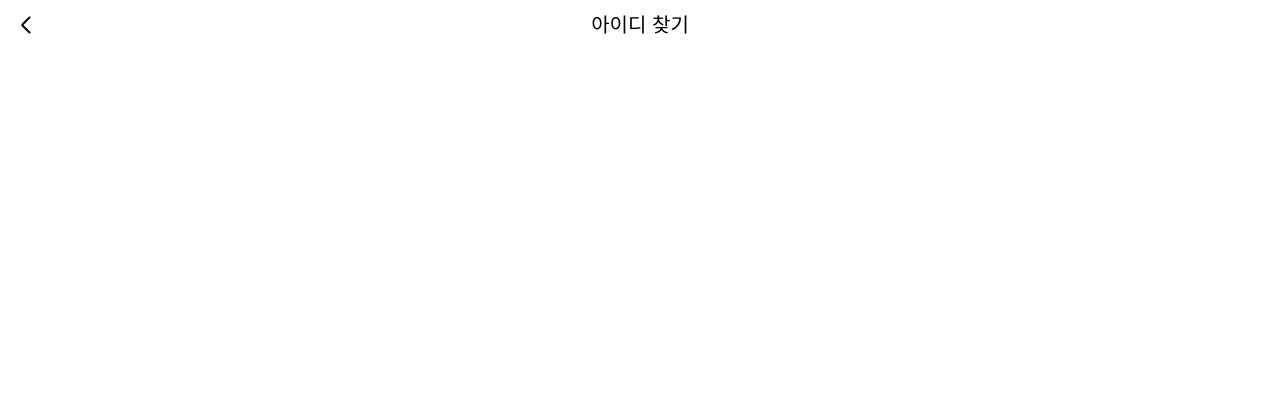
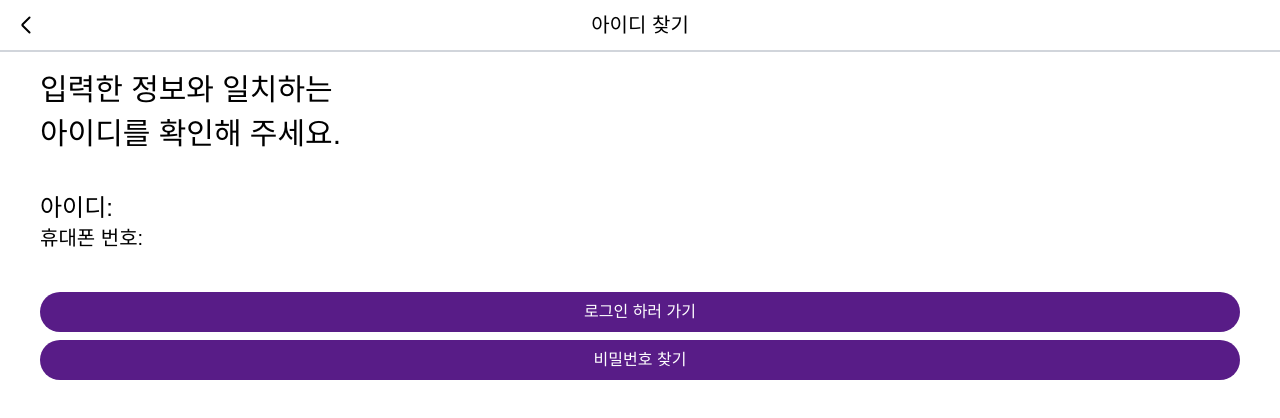
Before and after one commit to co-troll/todoBlock, a Next.js app in the folder front/: page /findid/userid in a window 1280 px wide. Shown: the top 418 px of the page. Built offline with nearby package versions, Linux system fonts and the light colour scheme; a web font is replaced by a local one.

Commit message:
1018 SMSConfirm ing

```diff
--- a/front/package.json
+++ b/front/package.json
@@ -13,12 +13,14 @@
     "@react-three/fiber": "^8.17.10",
     "@react-three/rapier": "^1.5.0",
     "axios": "^1.7.7",
+    "env": "^0.0.2",
     "jotai": "^2.10.0",
     "js-cookie": "^3.0.5",
     "next": "14.2.13",
     "react": "^18",
     "react-calendar": "^5.0.0",
     "react-dom": "^18",
+    "solapi": "^5.3.1",
     "three": "^0.169.0"
   },
   "devDependencies": {
--- a/front/src/app/findid/page.tsx
+++ b/front/src/app/findid/page.tsx
@@ -1,20 +1,23 @@
 'use client'
 
-import React, { useRef } from 'react'
+import React, { useRef, useState } from 'react'
 import BackDiv from '../components/BackDiv'
 import Line from '../components/Line'
 import { useRouter } from 'next/navigation';
 import { useAtom } from 'jotai';
-import { urlAtom } from '../state/Atom';
-import Findid from '../moecules/Findid';
+import { userInputAtom, urlAtom, userAtom } from '../state/Atom';
 import axios from 'axios';
 
 const page = () => {
 
     const [url, setUrl] = useAtom(urlAtom);
+    const [userInput, setUserInput] = useAtom(userInputAtom);
+    const [SMSConfirm, setSMSConfirm] = useState(false);
 
     setUrl(false);
 
+    const phoneInput = useRef<any>(null);
+    const SMSConfirmInput = useRef<any>(null);
     const router = useRouter();
 
     const toFindPw = () => {
@@ -25,21 +28,48 @@ const page = () => {
         router.push('/findid')
     }
 
+    // 인증요청 버튼
+    const reqPhone = async () => {
+        const phoneValue = phoneInput.current.value;
 
-    const phoneInput = useRef<any>(null);
+        try {
+            const response = await axios.post('http://localhost:4000/', phoneValue)
+            // response에 랜덤함수값
+            console.log(response)
+            // setSMSConfirm(response)
+        } catch (error) {
+            console.error('에러 발생', error)
+        }
+    }
 
+    // 인증확인 버튼
+    const checkNum = () => {
+        const SMSConfirmValue = SMSConfirmInput.current.value;
+        if(SMSConfirm === SMSConfirmValue){
+            console.log('인증완료')
+            alert('인증 완료되었습니다.')
+            return true;
+        }
+    }
+
+    // 아이디 찾기 버튼
     const findBtn = async () => {
         const phoneValue = phoneInput.current.value;
 
         try {
             const response = await axios.post('http://localhost:4000/users/findingpassword', { phoneNumber: phoneValue })
-            console.log(response.data)
-            if (response.data){
-                router.push('findid/userid')
-            }else{
+            console.log(response.data.uid)
+            if (response.data) {
+                if (checkNum()) {
+                    setUserInput({
+                        uid: response.data.uid,
+                        uphone: phoneValue,
+                    })
+                    router.push('findid/userid')
+                }
+            } else {
                 console.log('오류 발생')
             }
-
         } catch (error) {
             console.error('에러 발생', error)
         }
@@ -60,16 +90,16 @@ const page = () => {
                     </div>
                 </div>
             </div>
-            <div className='flex flex-col gap-5 px-10 pt-5'>
+            <div className='flex flex-col gap-4 px-10'>
                 <div className='flex gap-1'>
                     <input type='text' ref={phoneInput} placeholder='휴대전화번호 입력(`-`제외)' className='w-3/4 h-10 border-b-[1px] pl-1 focus:outline-none'></input>
-                    <button className='w-1/4 h-10 border-[1px] border-purple-900 rounded-full text-sm font-bold text-purple-900'>인증번호 전송</button>
+                    <button className='w-1/4 h-10 border-[1px] border-purple-900/80 rounded-full text-sm font-bold text-purple-900' onClick={reqPhone}>인증번호 전송</button>
                 </div>
                 <div className='flex gap-1'>
                     <input type='text' placeholder='인증번호 입력' className='w-3/4 h-10 border-b-[1px] pl-1 focus:outline-none'></input>
-                    <button className='w-1/4 h-10 border-[1px] border-purple-900 rounded-full text-sm font-bold text-purple-900'>확인</button>
+                    <button className='w-1/4 h-10 border-[1px] border-purple-900/80 rounded-full text-sm font-bold text-purple-900'>확인</button>
                 </div>
-                <button className='w-full h-10 rounded-full bg-purple-900 text-white' onClick={findBtn}>아이디 찾기</button>
+                <button className='w-full h-10 rounded-full bg-purple-900/80 text-white' onClick={findBtn}>아이디 찾기</button>
             </div>
             {/* <Findid /> */}
         </div>
--- a/front/src/app/findid/userid/page.tsx
+++ b/front/src/app/findid/userid/page.tsx
@@ -1,23 +1,47 @@
 'use client'
 
 import BackDiv from '@/app/components/BackDiv'
-import { urlAtom } from '@/app/state/Atom';
-import axios from 'axios';
-import { useAtom } from 'jotai'
+import Line from '@/app/components/Line';
+import { urlAtom, userInputAtom } from '@/app/state/Atom';
+import { useAtom, useAtomValue } from 'jotai'
+import { useRouter } from 'next/navigation';
 
 const page = () => {
 
     const [url, setUrl] = useAtom(urlAtom);
+    const userInput = useAtomValue(userInputAtom);
+    const router = useRouter();
 
     setUrl(true);
 
-    // try{
-    //     const response = axios.get()
-    // }
+    const toLogin = () => {
+        router.push('/login')
+    }
+
+    const toFindPw = () => {
+        router.push('/findpw')
+    }
 
     return (
-        <div>
-            <BackDiv text='아이디 찾기' />
+        <div className='w-full flex flex-col gap-5'>
+            <div>
+                <BackDiv text='아이디 찾기' />
+                <Line color='border-gray-300 border-[1px]' />
+            </div>
+            <div className='flex flex-col w-full px-10 gap-10'>
+                <div className='flex flex-col text-3xl gap-2'>
+                    <p>입력한 정보와 일치하는 </p>
+                    <p>아이디를 확인해 주세요.</p>
+                </div>
+                <div>
+                    <div className='text-2xl'>아이디: {userInput.uid}</div>
+                    <div className='text-xl'>휴대폰 번호: {userInput.uphone}</div>
+                </div>
+                <div className='flex flex-col gap-2'>
+                    <button onClick={toLogin} className='w-full h-10 rounded-full bg-purple-900 text-white'>로그인 하러 가기</button>
+                    <button onClick={toFindPw} className='w-full h-10 rounded-full bg-purple-900 text-white'>비밀번호 찾기</button>
+                </div>
+            </div>
         </div>
     )
 }
--- a/front/src/app/findpw/page.tsx
+++ b/front/src/app/findpw/page.tsx
@@ -1,6 +1,6 @@
 'use client'
 
-import React from 'react'
+import React, { useRef } from 'react'
 import Line from '../components/Line'
 import BackDiv from '../components/BackDiv'
 import { useRouter } from 'next/navigation'
@@ -10,6 +10,9 @@ import { urlAtom } from '../state/Atom'
 const page = () => {
     const [url, setUrl] = useAtom(urlAtom);
     setUrl(false);
+
+    const uidInput = useRef<any>(null);
+    const uphoneInput = useRef<any>(null);
 
     const router = useRouter();
 
@@ -22,9 +25,9 @@ const page = () => {
     }
 
     return (
-        <div className='flex flex-col gap-5'>
-            <BackDiv text='아이디 / 비밀번호 찾기'/>
-            <div className='flex flex-col gap-2'>
+        <div className='w-full flex flex-col gap-5'>
+            <BackDiv text='아이디 / 비밀번호 찾기' />
+            <div className='flex flex-col gap-5'>
                 <div className='flex text-xl'>
                     <div className='w-1/2 flex flex-col items-center text-gray-400 hover:cursor-pointer' onClick={toFindId}>
                         <p>아이디 찾기</p>
@@ -32,8 +35,19 @@ const page = () => {
                     </div>
                     <div className='w-1/2 flex flex-col items-center text-purple-900 hover:cursor-pointer' onClick={toFindPw}>
                         <p>비밀번호 찾기</p>
-                        <Line color='bg-purple-900'/>
+                        <Line color='bg-purple-900' />
                     </div>
+                </div>
+                <div className='flex flex-col px-10 gap-4'>
+                    <div className='flex gap-1 '>
+                        <input type='text' ref={uidInput} placeholder='아이디 입력' className='w-3/4 h-10 border-b-[1px] pl-1 focus:outline-none'></input>
+                        <button className='w-1/4 h-10 border-[1px] border-purple-900/80 rounded-full text-sm font-bold text-purple-900'>인증번호 전송</button>
+                    </div>
+                    <div className='flex gap-1'>
+                        <input type='text' placeholder='휴대폰번호 입력(`-`제외)' className='w-3/4 h-10 border-b-[1px] pl-1 focus:outline-none'></input>
+                        <button className='w-1/4 h-10 border-[1px] border-purple-900/80 rounded-full text-sm font-bold text-purple-900'>확인</button>
+                    </div>
+                    <button className='w-full h-10 rounded-full bg-purple-900/80 text-white'>비밀번호 찾기</button>
                 </div>
             </div>
         </div>
--- a/front/src/app/state/Atom.tsx
+++ b/front/src/app/state/Atom.tsx
@@ -1,6 +1,6 @@
 import { atom } from "jotai";
 
-export const Atom = atom({
+export const userAtom = atom({
     users: [
         {
             uid:'',
@@ -10,4 +10,9 @@ export const Atom = atom({
     ]
 })
 
+export const userInputAtom = atom({
+    uid:'',
+    uphone:'',
+})
+
 export const urlAtom = atom(false)
```
Also changed, not shown: 2 other files (tests, documents, lock files or other folders).
